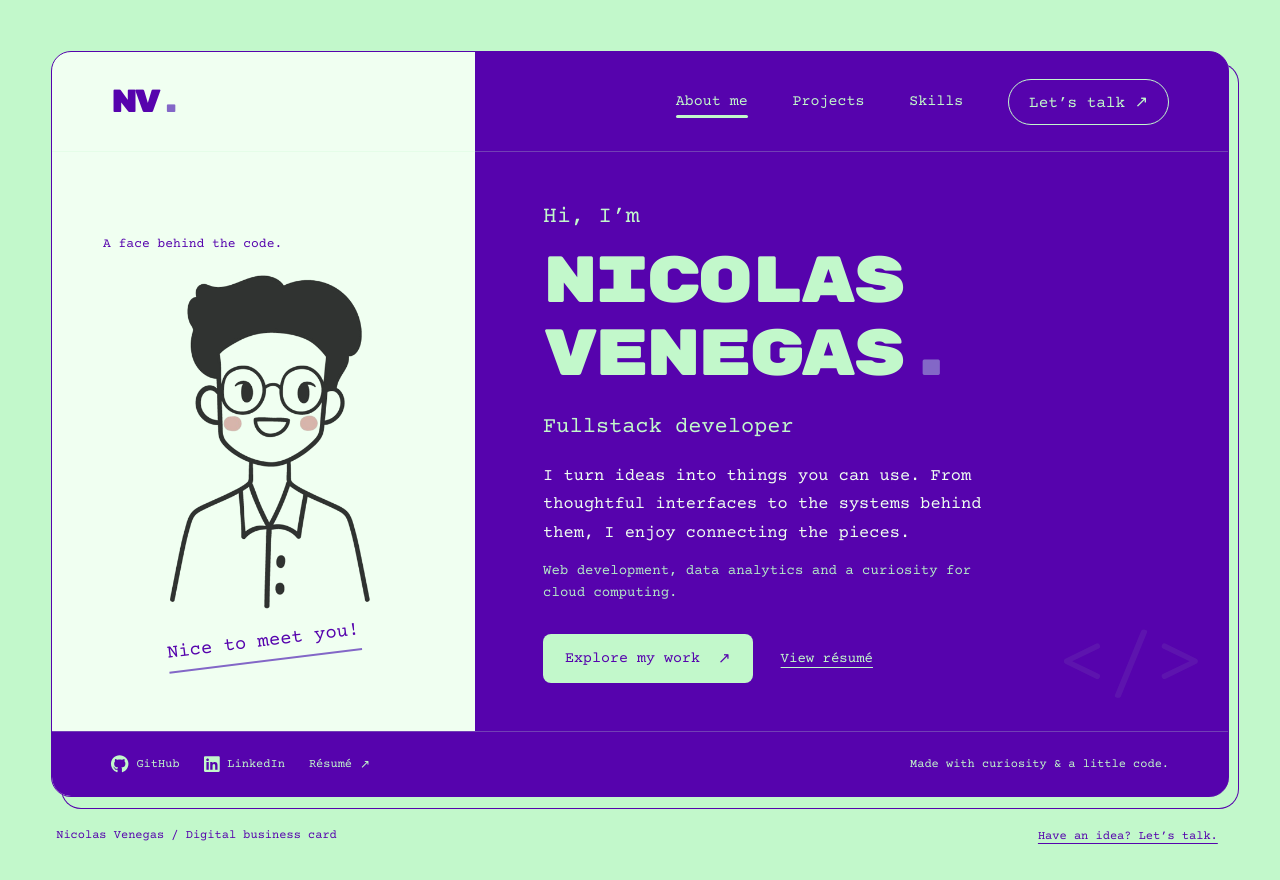
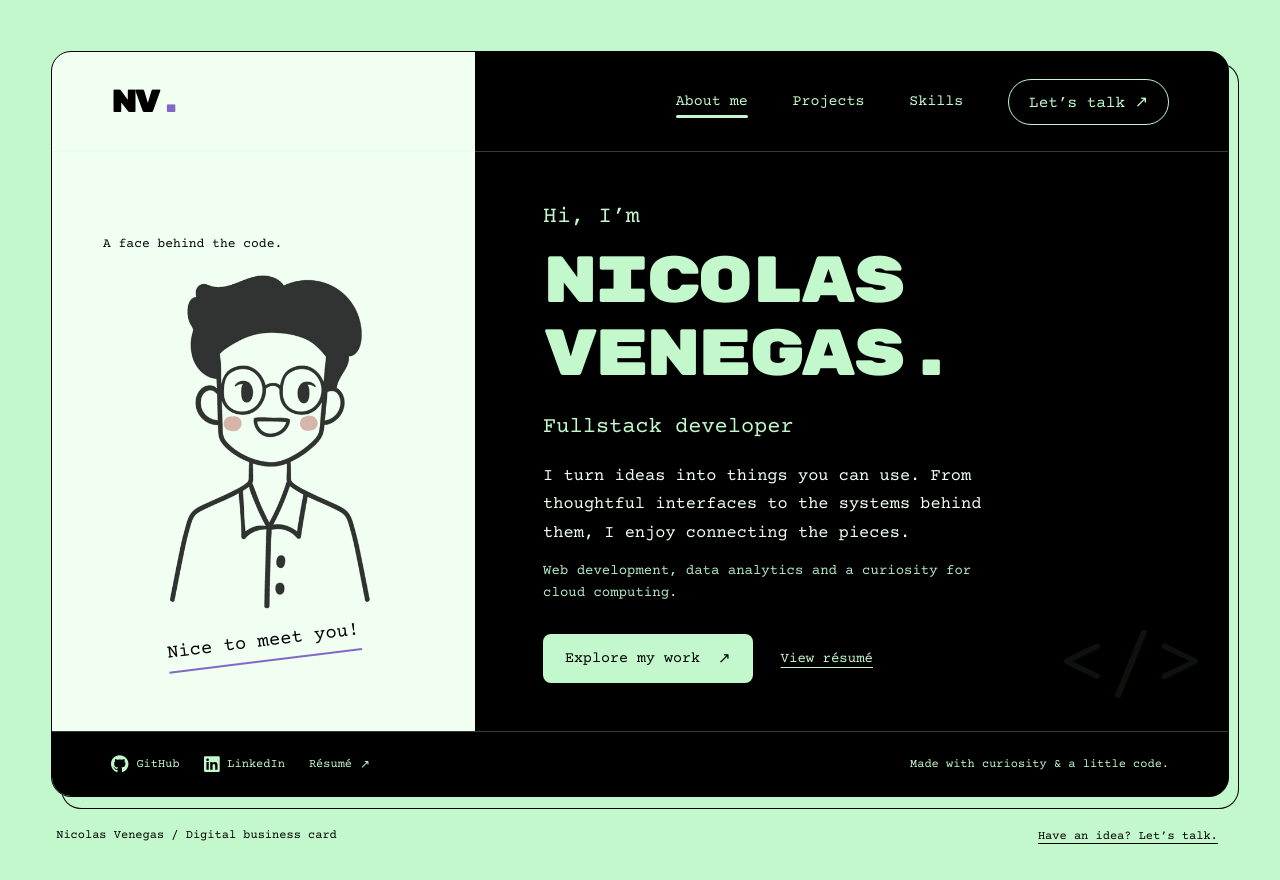
Before and after one commit to nicovenegas2/Portfolio, a React (Vite) app: page / in a window 1280 px wide. Shown: the top 880 px of the page. Built offline with nearby package versions, Linux system fonts and the light colour scheme.

Commit message:
actualización de componentes y estilos

```diff
--- a/index.html
+++ b/index.html
@@ -20,7 +20,7 @@
   <link rel="preconnect" href="https://fonts.googleapis.com" />
   <link rel="preconnect" href="https://fonts.gstatic.com" crossorigin />
   <link href="https://fonts.googleapis.com/css2?family=Pixelify+Sans:wght@400..700&display=swap" rel="stylesheet" />
-  <meta name="theme-color" content="#5603AD" />
+  <meta name="theme-color" content="#000000" />
   <meta name="description" content="Nicolas Venegas, fullstack developer. Explore web applications, interactive experiments and the tools behind them." />
   <title>Nicolas Venegas | Fullstack developer</title>
 </head>
--- a/src/Components/Pages/Home.jsx
+++ b/src/Components/Pages/Home.jsx
@@ -19,7 +19,7 @@ export default function Home() {
         <h1>
           Nicolas
           <br />
-          Venegas<span className="name-period">.</span>
+          Venegas.
         </h1>
         <p className="role">Fullstack developer</p>
         <p className="intro-copy">
--- a/src/index.css
+++ b/src/index.css
@@ -1,6 +1,6 @@
 :root {
   --color-main: #C2F8CB;
-  --color-background-secondary: #5603AD;
+  --color-background-secondary: #000000;
   --color-text-secondary: #8367C7;
   --color-text: #B3E9C7;
   --color-background: #F0FFF1;
```
Also changed, not shown: 1 other file (tests, documents, lock files or other folders).
